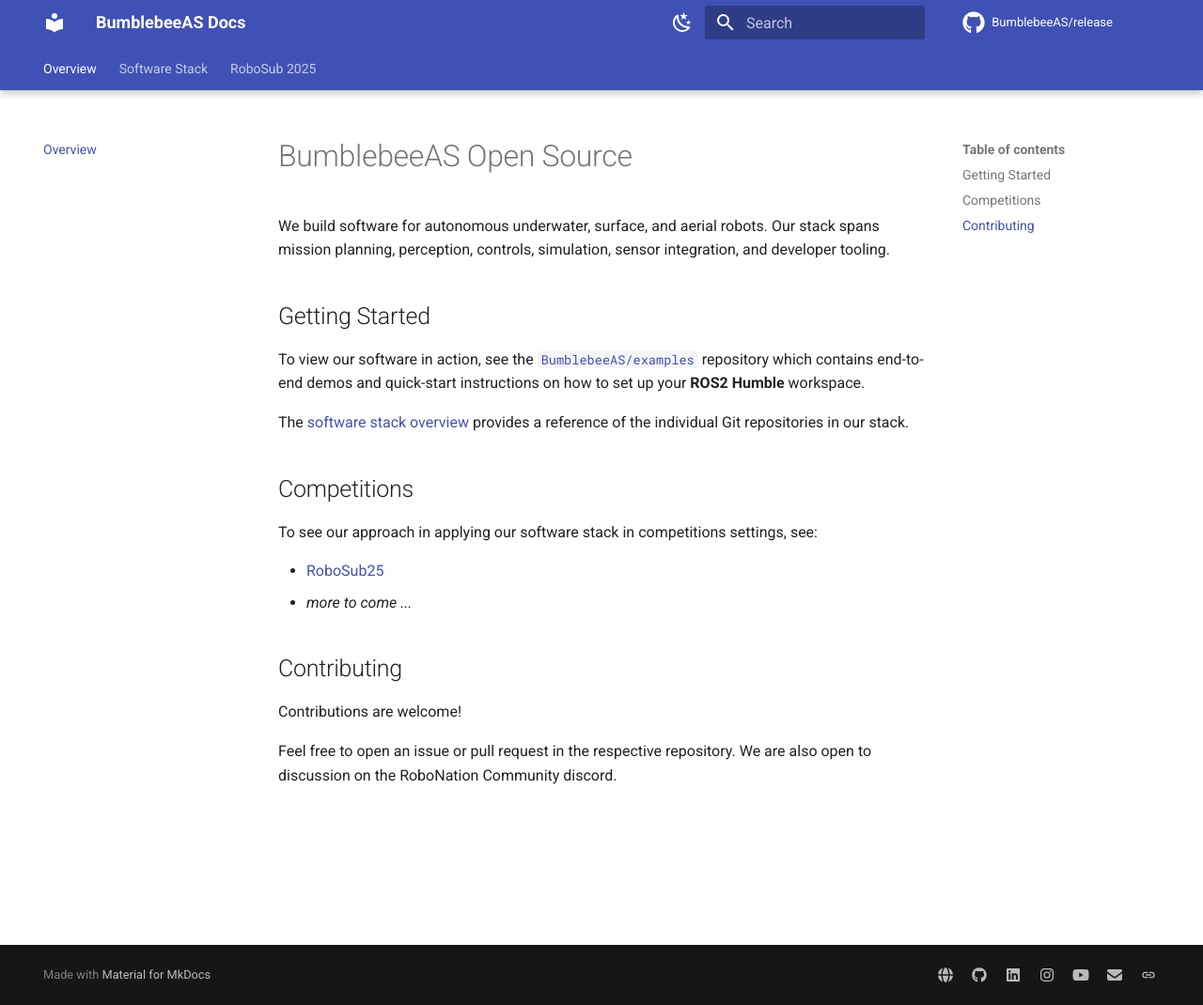
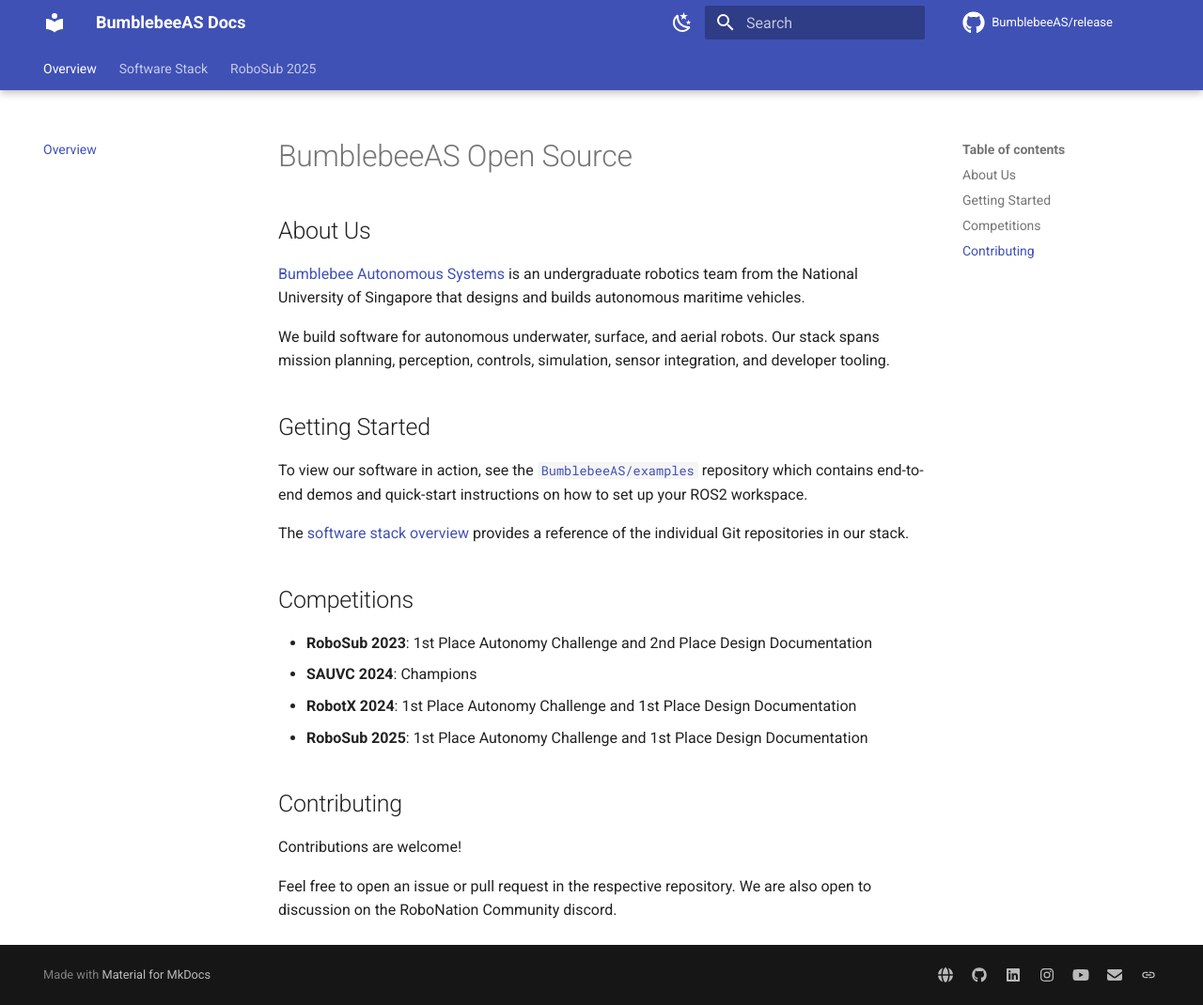
Before and after one commit to BumblebeeAS/release, an MkDocs documentation site: the page built from docs/index.md, in a window 1280 px wide and 1070 px high. Shown: the whole window at 94% size. Built offline with MkDocs 1.6.1 and Material for MkDocs 9.7.7, drawn with Linux system fonts in a browser that asks for light colours; comment, search, counter and statistics services are not loaded.

Commit message:
Update landing page and add missing period

```diff
--- a/docs/index.md
+++ b/docs/index.md
@@ -1,19 +1,23 @@
 # BumblebeeAS Open Source
+
+## About Us
+
+[Bumblebee Autonomous Systems](https://bumblebee.sg) is an undergraduate robotics team from the National University of Singapore that designs and builds autonomous maritime vehicles.
 
 We build software for autonomous underwater, surface, and aerial robots. Our stack spans mission planning, perception, controls, simulation, sensor integration, and developer tooling.
 
 ## Getting Started
 
-To view our software in action, see the [`BumblebeeAS/examples`](https://github.com/BumblebeeAS/examples) repository which contains end-to-end demos and quick-start instructions on how to set up your **ROS2 Humble** workspace.
+To view our software in action, see the [`BumblebeeAS/examples`](https://github.com/BumblebeeAS/examples) repository which contains end-to-end demos and quick-start instructions on how to set up your ROS2 workspace.
 
 The [software stack overview](stack.md#bumblebeeas-software-stack-overview) provides a reference of the individual Git repositories in our stack.
 
 ## Competitions
 
-To see our approach in applying our software stack in competitions settings, see:
-
-- [RoboSub25](robosub25.md#robosub-2025)
-- *more to come ...*
+- **RoboSub 2023**: 1st Place Autonomy Challenge and 2nd Place Design Documentation
+- **SAUVC 2024**: Champions
+- **RobotX 2024**: 1st Place Autonomy Challenge and 1st Place Design Documentation
+- **RoboSub 2025**: 1st Place Autonomy Challenge and 1st Place Design Documentation
 
 ## Contributing
 
```
Also changed, not shown: docs/robosub25.md (+1 -1 lines).
